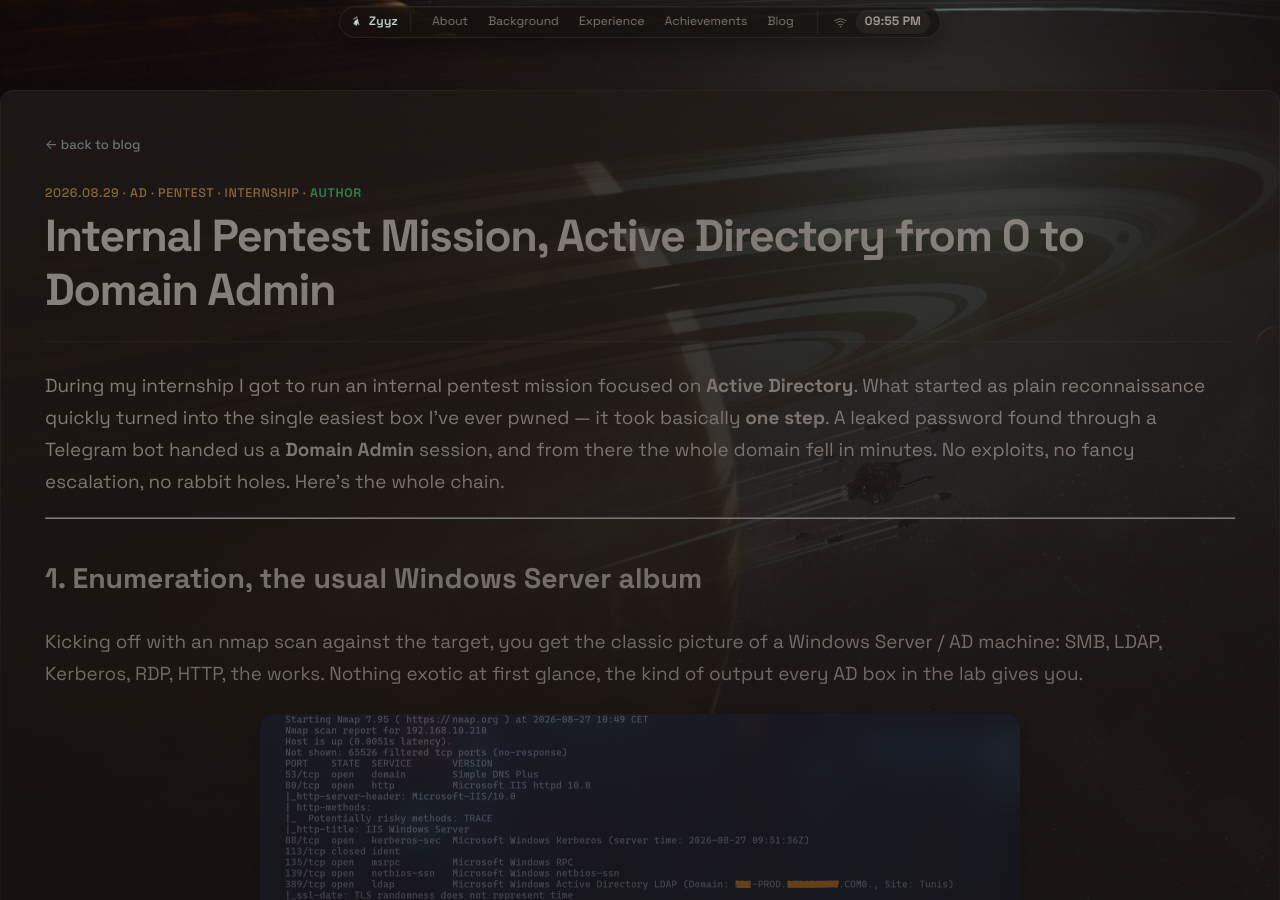
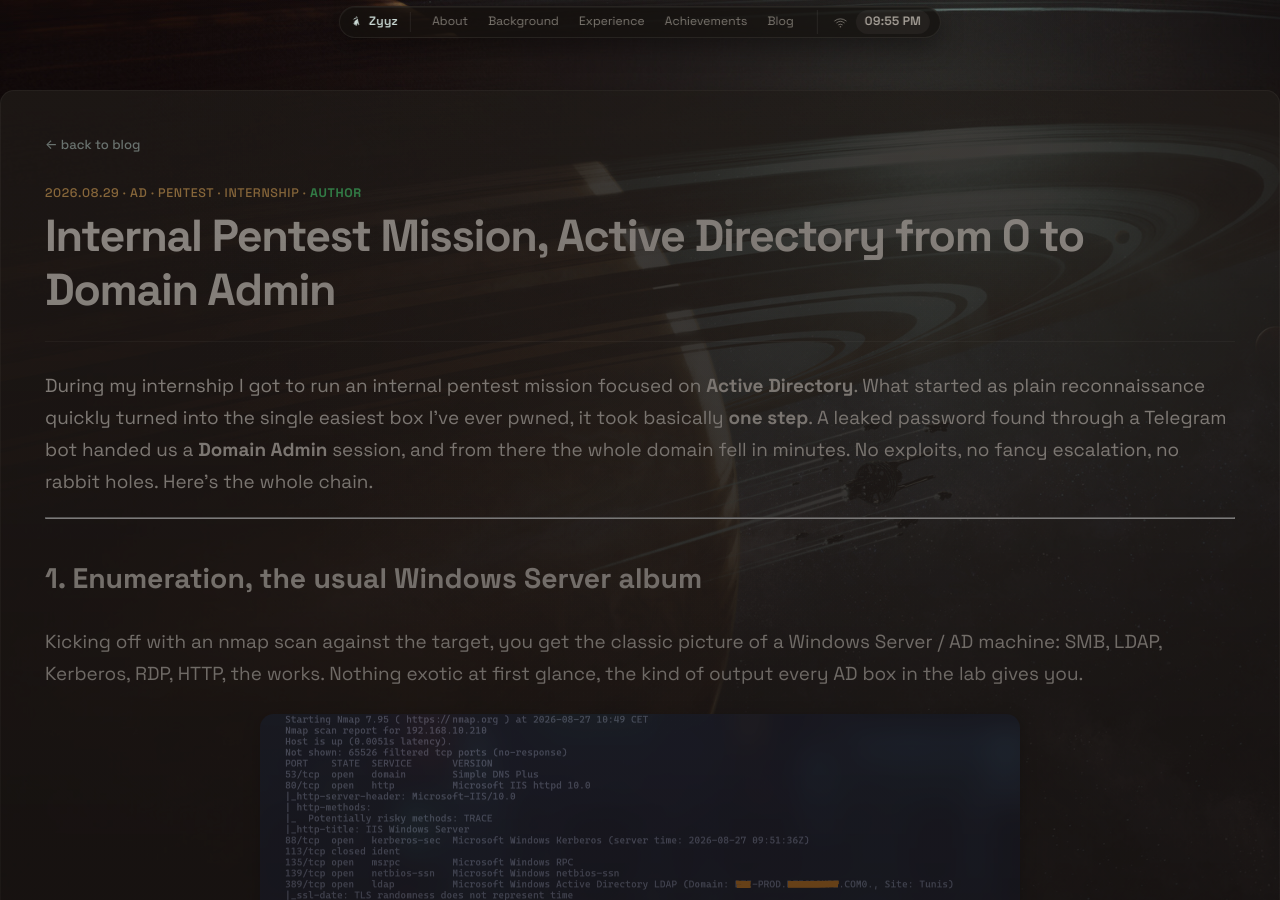
Before and after one commit to 0xZyyz/0xZyyz.github.io, a Jekyll site: the page built from _posts/2026-08-29-internal-ad-pentest-internship.md, in a window 1280 px wide and 900 px high. Built offline with Jekyll 4.4.1, drawn with Linux system fonts in a browser that asks for light colours.

Commit message:
Replace em-dash with comma in intro

```diff
--- a/_posts/2026-08-29-internal-ad-pentest-internship.md
+++ b/_posts/2026-08-29-internal-ad-pentest-internship.md
@@ -6,7 +6,7 @@ categories: [ad, pentest, internship]
 role: author
 ---
 
-During my internship I got to run an internal pentest mission focused on **Active Directory**. What started as plain reconnaissance quickly turned into the single easiest box I've ever pwned — it took basically **one step**. A leaked password found through a Telegram bot handed us a **Domain Admin** session, and from there the whole domain fell in minutes. No exploits, no fancy escalation, no rabbit holes. Here's the whole chain.
+During my internship I got to run an internal pentest mission focused on **Active Directory**. What started as plain reconnaissance quickly turned into the single easiest box I've ever pwned, it took basically **one step**. A leaked password found through a Telegram bot handed us a **Domain Admin** session, and from there the whole domain fell in minutes. No exploits, no fancy escalation, no rabbit holes. Here's the whole chain.
 
 ---
 
```
